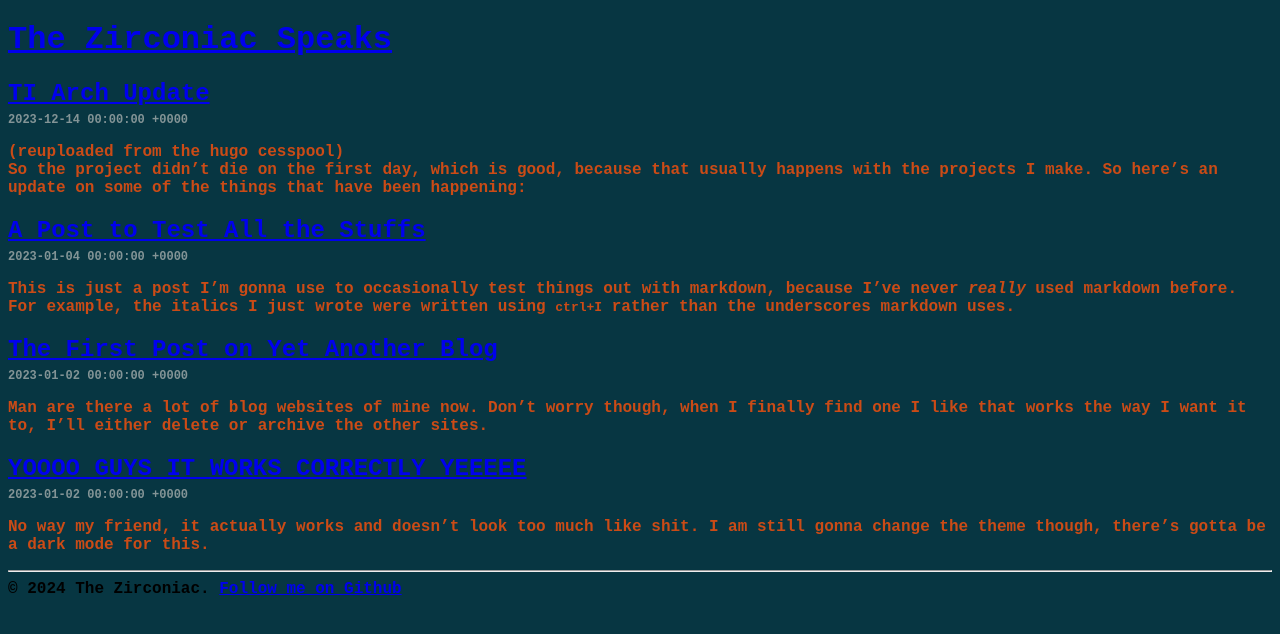
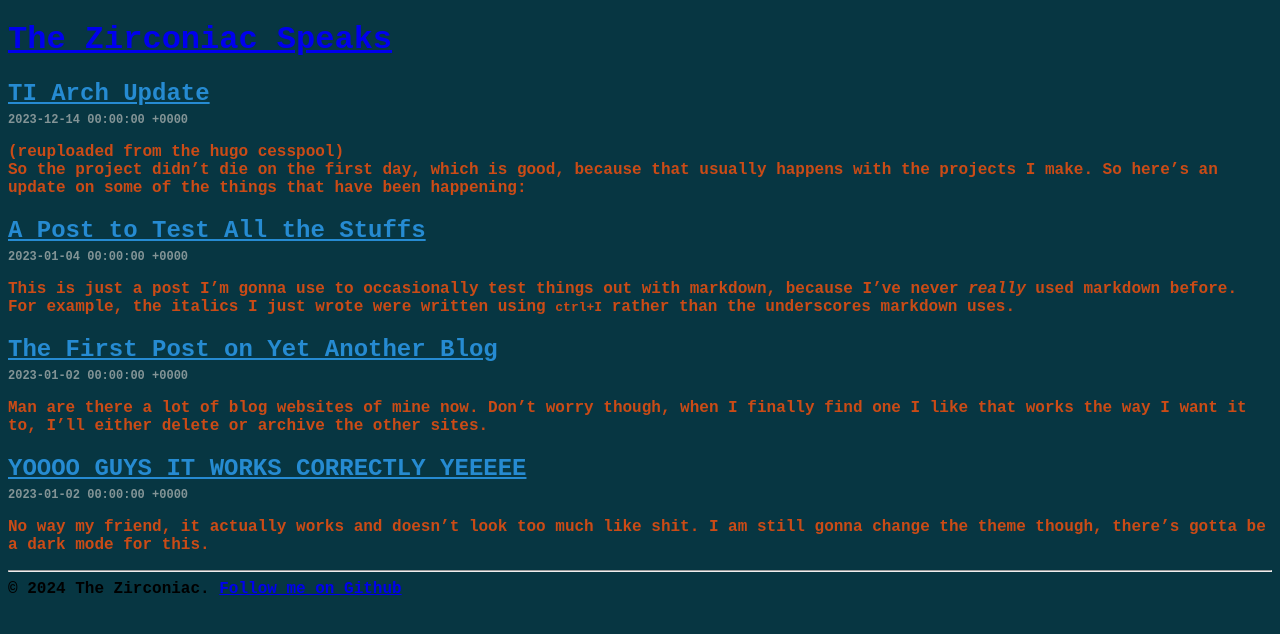
Before and after one commit to ZirconiaCubed3v2/ZirconiaCubed3v2.github.io, a Jekyll site: the page built from index.html, in a window 1280 px wide. Shown: the top 634 px of the page. Built offline with Jekyll 4.4.1, drawn with Linux system fonts in a browser that asks for light colours; the list of posts is cut into pages by our own code.

Commit message:
Update index.html

```diff
--- a/index.html
+++ b/index.html
@@ -3,7 +3,7 @@ layout: default
 ---
 
 {% for post in paginator.posts %}
-  <h2 style="margin-bottom: 0.1em" id="posttitle"><a href="{{ post.url }}">{{ post.title }}</a></h2>
+  <h2 style="margin-bottom: 0.1em"><a id="posttitle" href="{{ post.url }}">{{ post.title }}</a></h2>
   <p id="date">{{ post.date }}</p>
   {{ post.excerpt }}
 {% endfor %}
```
